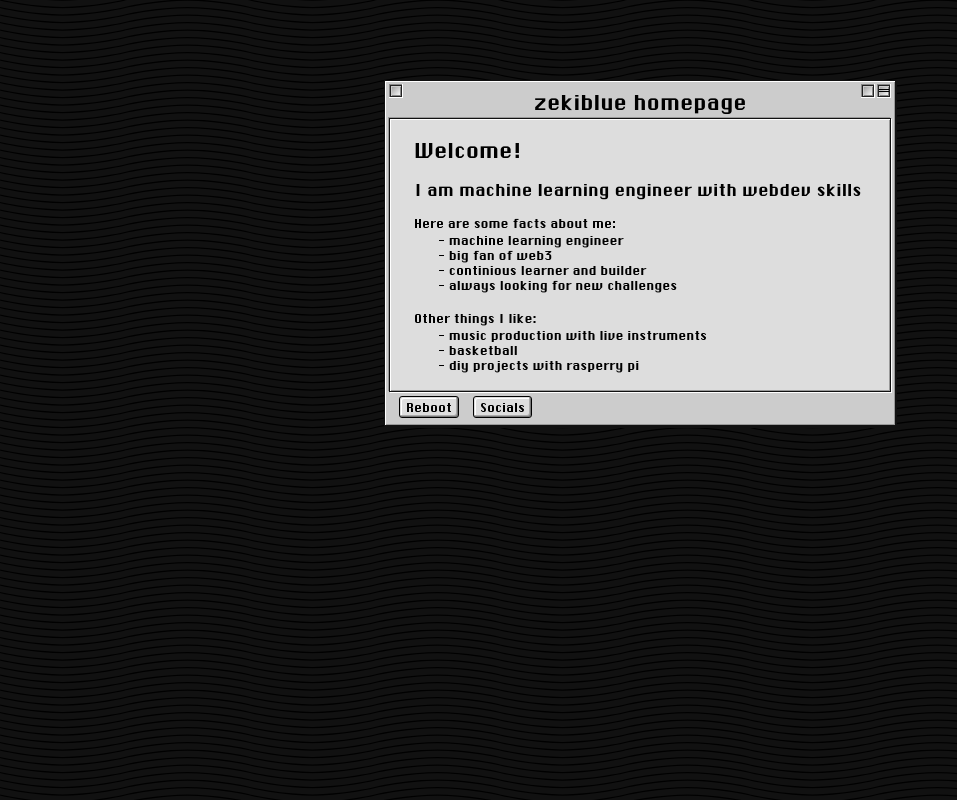
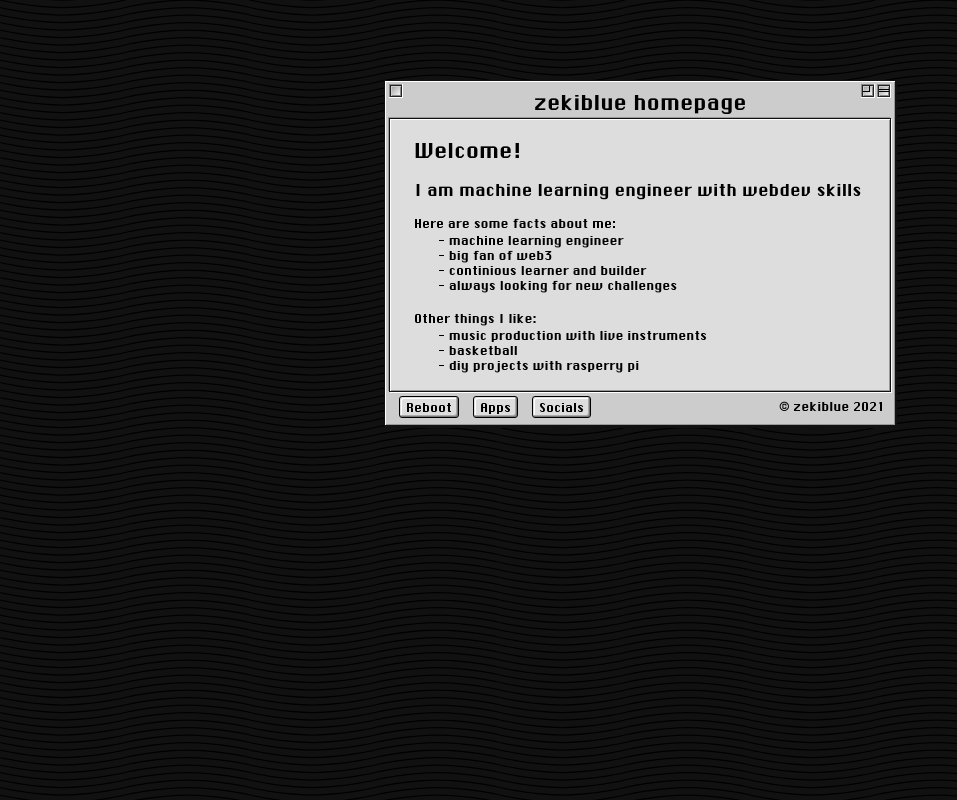
Before and after one commit to zekiblue/zekiblue.com, a React (Create React App) app: page / in a window 1280 px wide. Shown: the whole page, without its empty margins (0-957 px from the left). Built offline with nearby package versions, Linux system fonts and the light colour scheme.

Commit message:
Add routing add fetching

```diff
--- a/package.json
+++ b/package.json
@@ -9,6 +9,7 @@
     "@testing-library/user-event": "^12.1.10",
     "react": "^17.0.2",
     "react-dom": "^17.0.2",
+    "react-router-dom": "^6.1.1",
     "react-scripts": "4.0.3",
     "reactjs-popup": "^2.0.5",
     "web-vitals": "^1.0.1"
--- /dev/null
+++ b/src/components/Footer.js
@@ -0,0 +1,26 @@
+import React from "react";
+import SocialPopup from "./footer/SocialPopup";
+import { Link } from "react-router-dom";
+
+// create function to render footer buttons
+
+export default class Footer extends React.Component {
+  render() {
+    return (
+      <div className="footer2">
+      <div className="sub-footer">
+      <Link to="/"><button className="command_button">Reboot</button></Link>
+      <Link to="/apps"><button className="command_button">Apps</button></Link>
+
+      < SocialPopup />
+      </div>
+
+      <div className="sub-footer">
+      <p style={{textAlign : 'right', paddingRight : 10, marginTop : 0, paddingTop: 3, marginBottom : 0, paddingBottom   : 0}}>
+        &copy; zekiblue {new Date().getFullYear()}
+      </p>
+      </div>
+      </div>
+    );
+}
+}
--- a/src/components/FooterButtons.js
+++ /dev/null
@@ -1,12 +0,0 @@
-import React from "react";
-import SocialPopup from "./SocialPopup";
-
-// create function to render footer buttons
-export default () => {
-  return (
-        <div>
-          <a href="./"><button className="command_button">Reboot</button></a>
-          < SocialPopup />
-        </div>
-    );
-};
--- a/src/components/Header.js
+++ b/src/components/Header.js
@@ -1,15 +1,16 @@
 import React from "react";
 
-
-function Header () {
+//component
+export default class Header extends React.Component {
+    render() {
         return (
             <div>
                 <div className="control-box close-box">
-                <a className="control-box-inner"></a>
+                    <div className="control-box-inner"></div>
                 </div>
                 <div className="control-box zoom-box">
                     <div className="control-box-inner">
-                    <div classNamme="zoom-box-inner">
+                        <div className="zoom-box-inner">
                         </div>
                     </div>
                 </div>
@@ -25,5 +26,4 @@ function Header () {
             </div>
         )
     }
-
-export default Header;
+}
--- a/src/components/Terminal.js
+++ /dev/null
@@ -1,17 +0,0 @@
-import React from "react";
-import Header from "./Header";
-import InnerComponent from "./InnerComponent";
-import FooterButtons from "./FooterButtons";
-
-
-function Terminal() {
-    return (
-        <div id="content" className="content">
-            < Header />
-            < InnerComponent />
-            < FooterButtons />
-        </div>
-    );
-}
-
-export default Terminal;
--- a/src/index.css
+++ b/src/index.css
@@ -237,6 +237,7 @@ a {
     display: flex;
     flex-direction: row;
     justify-content: space-between;
+    align-items: stretch;
     margin: 2px 4px 4px 4px;
     border: 1px solid #111;
     background-color: #ddd;
@@ -265,3 +266,23 @@ a {
     color: rgb(0, 0, 0);
     padding-top: 2px;
 }
+
+.footer {
+    display: flex;
+    flex-direction: row;
+    align-items: flex-start;
+    justify-content: space-between;
+}
+
+.footer .sub-footer {
+    flex: 1;
+}
+
+.footer2 {
+    display: flex;
+    align-items: flex-start;
+}
+
+.footer2 .sub-footer {
+    flex: 50%;
+}
--- /dev/null
+++ b/src/pages/MyApps.js
@@ -0,0 +1,100 @@
+// create react component
+
+import React from 'react';
+
+class MyApps extends React.Component {
+  // Constructor
+  constructor(props) {
+    super(props);
+
+    this.state = {
+        items: [],
+        ethprices: {'rates': {'USD': 0}},
+        DataisLoaded: false
+    };
+}
+
+// ComponentDidMount is used to
+// execute the code
+/* componentDidMount() {
+    fetch(
+  "https://jsonplaceholder.typicode.com/users")
+        .then((res) => res.json())
+        .then((json) => {
+            this.setState({
+                items: json,
+                DataisLoaded: true
+            });
+        })
+} */
+
+componentDidMount() {
+  Promise.all([
+    fetch('https://jsonplaceholder.typicode.com/users'),
+    fetch('https://api.coinbase.com/v2/exchange-rates\?currency\=ETH')
+  ]).then(([res1, res2]) => {
+       return Promise.all([res1.json(), res2.json()])
+    })
+    .then(([res1, res2]) => {
+      this.setState({
+        items: res1,
+        ethprices: res2.data,
+        DataisLoaded: true
+      });
+    })
+}
+
+/* componentDidMount2() {
+    fetch(
+      "https://api.coinbase.com/v2/exchange-rates\?currency\=ETH")
+        .then((res) => res.json())
+        .then((json) => {
+            this.setState({
+                currencies: json,
+                DataisLoaded: true
+            });
+        })
+} */
+
+  render() {
+    const { DataisLoaded, items, ethprices } = this.state;
+        if (!DataisLoaded) return <div>
+            <h1> Pleses wait some time.... </h1> </div> ;
+
+    return (
+        <div className="inner">
+        <br></br>
+        <div>
+        <ul>
+	        <li className="title">Ethereum Details</li>
+            <br></br>
+            <ul>
+            <li> price: {ethprices.rates.USD}
+            </li>
+            </ul>
+        </ul>
+        <ul>
+	        <li className="title">Random User Details</li>
+            <br></br>
+            <ul>
+            {
+                items.slice(0,2).map((item) => (
+                <li key = { item.id } >
+                    <li>User_Name: { item.username }</li>
+                    <li>Full_Name: { item.name }</li>
+                    <li>User_Email: { item.email }</li>
+                    <br></br>
+                </li>
+                ))
+            }
+            </ul>
+        </ul>
+
+        </div>
+    </div>
+    )
+    }
+}
+
+
+export default MyApps;
--- a/src/views/Index.js
+++ b/src/views/Index.js
@@ -1,17 +1,29 @@
-import React, { Component } from "react"
+import React from "react"
+import Header from "../components/Header";
+import FooterButtons from "../components/Footer";
+import DetailsAboutMe from "../pages/DetailsAboutMe";
+import MyApps from "../pages/MyApps";
+import {
+    BrowserRouter as Router,
+    Routes,
+    Route,
+  } from "react-router-dom";
 
 
-import Terminal from '../components/Terminal';
+export default function Index() {
 
-class Index extends Component {
-    render() {
-        return (
-            <div class="main-container">
-                <Terminal />
-            </div>
+    return (
+        <Router>
 
-        )
-    }
+        <div id="content" className="content">
+            < Header />
+            <Routes>
+                <Route exact path="/" element={<DetailsAboutMe/>} />
+                <Route path="/apps" element={<MyApps/>} />
+            </Routes>
+            < FooterButtons />
+        </div>
+        </Router>
+
+    );
 }
-
-export default Index;
```
Also changed, not shown: src/components/footer/SocialPopup.js (renamed from src/components/SocialPopup.js, +6 -2 lines), src/pages/DetailsAboutMe.js (renamed from src/components/InnerComponent.js, +5 -9 lines), 1 other file (tests, documents, lock files or other folders). Lines whose indentation alone changed are shown as unchanged.
